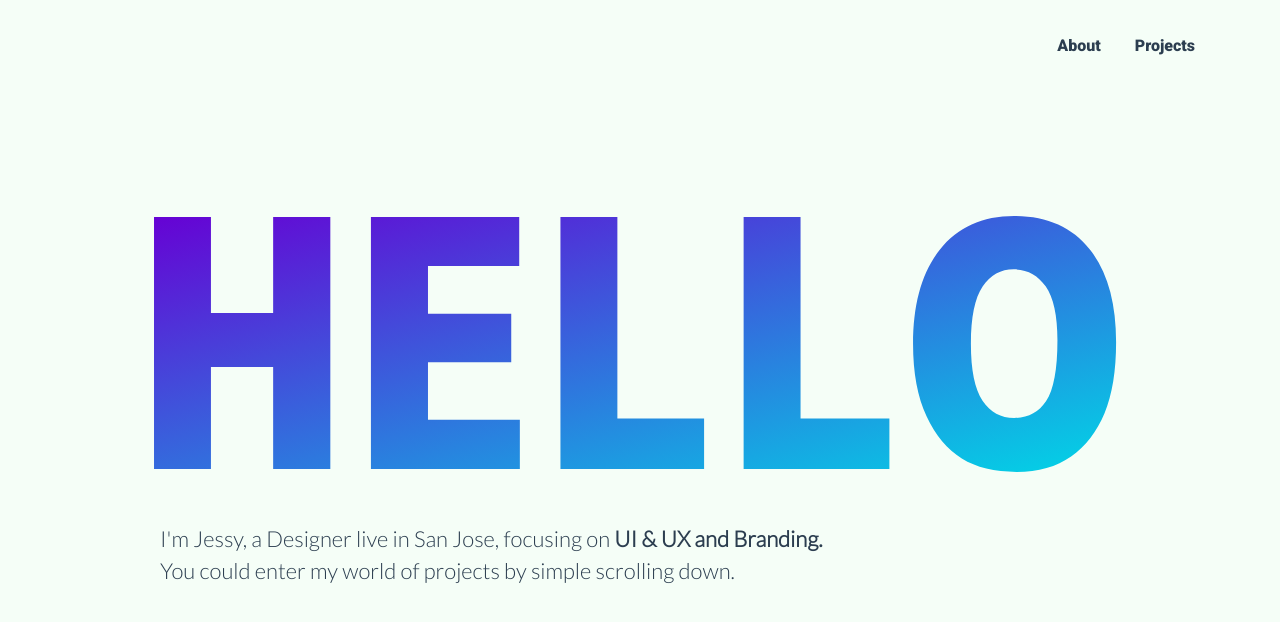
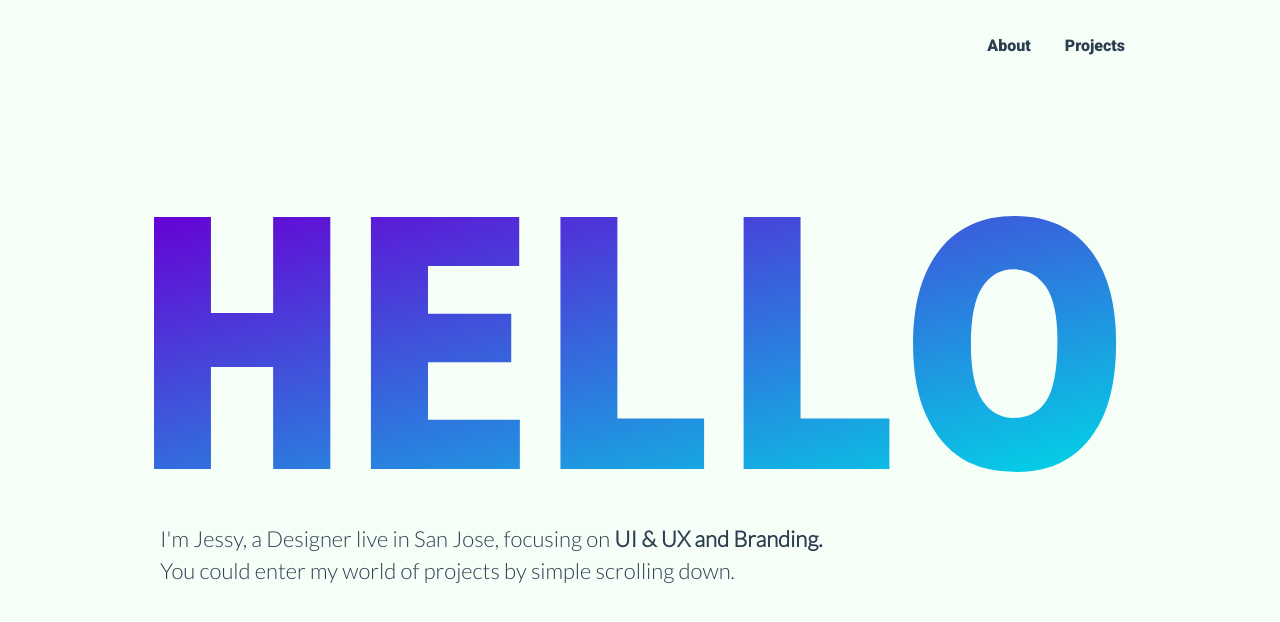
Before and after one commit to simonzg/me, a website: page index.html in a window 1280 px wide. Drawn offline with Linux system fonts and the light colour scheme.

Commit message:
correct container size

```diff
--- a/src/scss/_bootstrap-partial.scss
+++ b/src/scss/_bootstrap-partial.scss
@@ -57,7 +57,7 @@
 
 @media (min-width: 1200px) {
   .container {
-    width: 1140px;
+    width: 1000px;
     max-width: 100%;
   }
 }
```
Also changed, not shown: dist/css/app.css, dist/css/app.min.css.
